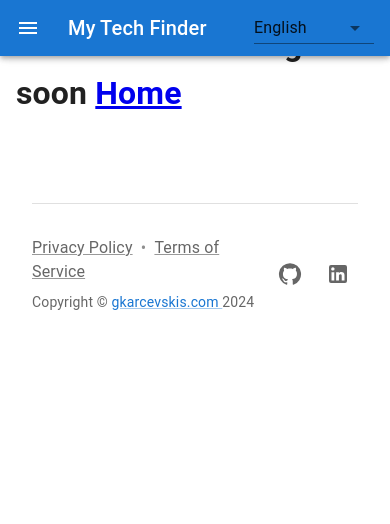
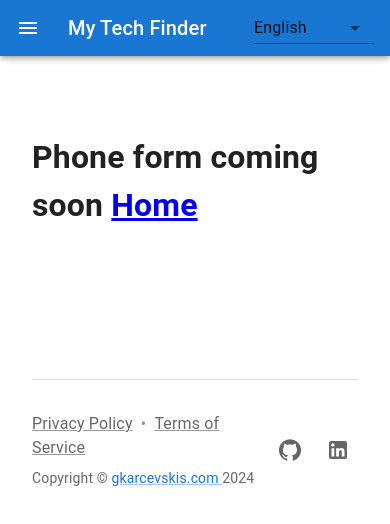
Before and after one commit to girts521/selectDevice, a Next.js app: page /form/phone in a window 390 px wide. Shown: the top 524 px of the page. Built offline with nearby package versions, Linux system fonts and the light colour scheme.

Commit message:
fix for temp phone form

```diff
--- a/pages/form/phone.js
+++ b/pages/form/phone.js
@@ -1,7 +1,20 @@
 import * as react from "react"
+import Container from "@mui/material/Container";
+
 
 export default function phone() {
     return (
+        <Container
+        sx={{
+          display: 'flex',
+          flexDirection: 'column',
+          alignItems: 'center',
+        //   mt: 50,
+          pt: { xs: 14, sm: 20 },
+          pb: { xs: 8, sm: 12 },
+        }}
+      >
         <h1>Phone form coming soon <a href="/">Home</a></h1>
+        </Container>
     )
 }
```
